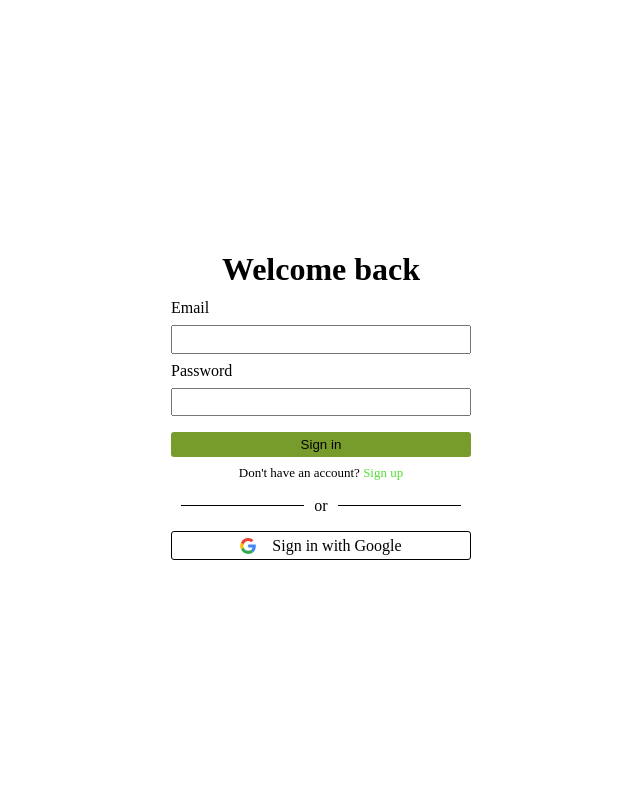
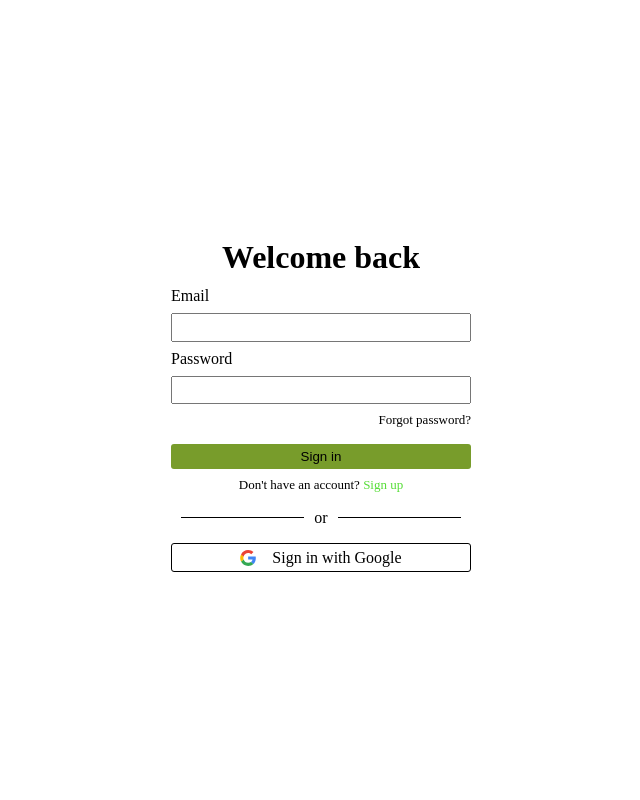
Before and after one commit to aust21/bhuggettiAPI, a Flask app: page /login in a window 1280 px wide. Shown: the whole page, without its empty margins (319-959 px from the left). Run offline with Flask 3, Linux system fonts and the light colour scheme.

Commit message:
change alert

```diff
--- a/inatorAPI/__init__.py
+++ b/inatorAPI/__init__.py
@@ -43,7 +43,7 @@ def create_app():
 
     @app.route("/")
     def index():
-        flash("This site is currently under development and testing", category="danger")
+        flash("We're excited to have you here! This site is currently in development and testing, but feel free to sign up and take a look around.", category="info")
         return render_template("index.html")
 
     @app.route("/login")
--- a/inatorAPI/auth.py
+++ b/inatorAPI/auth.py
@@ -143,6 +143,10 @@ def login():
 
     return render_template("login.html")
 
+@auth.route("/reset-password")
+def reset():
+    return render_template("reset.html")
+
 
 @auth.route("/sign-up", methods=["GET", "POST"])
 def sign_up():
--- a/inatorAPI/static/signup-login.css
+++ b/inatorAPI/static/signup-login.css
@@ -62,6 +62,11 @@ select {
   font-size: small;
 }
 
+.right {
+  display: block;
+  text-align: right;
+}
+
 .dont > a {
   color: rgb(86, 221, 55);
 }
--- a/inatorAPI/templates/analytics_view.html
+++ b/inatorAPI/templates/analytics_view.html
@@ -34,8 +34,6 @@
   </ul>
 
   <canvas id="myChart"></canvas>
-
-
 </div>
 
 <script src="https://cdnjs.cloudflare.com/ajax/libs/Chart.js/2.9.4/Chart.js"></script>
--- a/inatorAPI/templates/base.html
+++ b/inatorAPI/templates/base.html
@@ -39,7 +39,7 @@
           <ul class="first-ul">
             {% if current_user.is_authenticated %}
             <li>
-              <a href="{{ url_for('auth.logout') }}">Logout</a>
+              <a href="{{ url_for('views.home') }}">Dashboard</a>
             </li>
             {% else %}
             <li>
--- a/inatorAPI/templates/login.html
+++ b/inatorAPI/templates/login.html
@@ -17,10 +17,15 @@ endblock %} {% block content %}
         <input type="password" id="password" name="password" required />
       </div>
 
-      <div class="entry"><link
-        rel="stylesheet"
-        href="{{ url_for('static', filename='signup-login.css') }}"
-      />
+      <a href="{{ url_for('auth.reset')}}" class="dont right"
+        >Forgot password?</a
+      >
+
+      <div class="entry">
+        <link
+          rel="stylesheet"
+          href="{{ url_for('static', filename='signup-login.css') }}"
+        />
         <input type="submit" value="Sign in" />
       </div>
 
```
Also changed, not shown: inatorAPI/templates/reset.html (added, +11 -0 lines), inatorAPI/static/index.css (line endings or trailing spaces).
